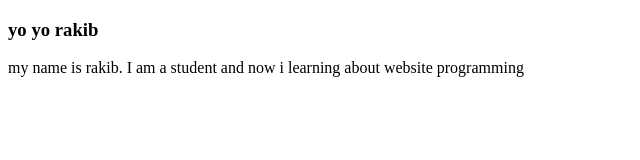
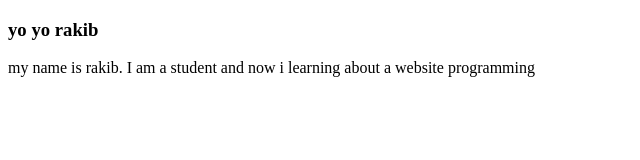
Before and after one commit to rakibrj601/my-new-rep, a plain HTML site: page my-new-rep.html in a window 1280 px wide. Shown: the full height of the page, 0-640 px from the left. Drawn offline with Linux system fonts and the light colour scheme.

Commit message:
first commit

```diff
--- a/my-new-rep.html
+++ b/my-new-rep.html
@@ -7,6 +7,6 @@
 </head>
 <body>
    <h3> yo yo rakib</h3>
-   <p>my name is rakib. I am a student and now i learning about website programming</p>
+   <p>my name is rakib. I am a student and now i learning about a website programming</p>
 </body>
 </html>
```
